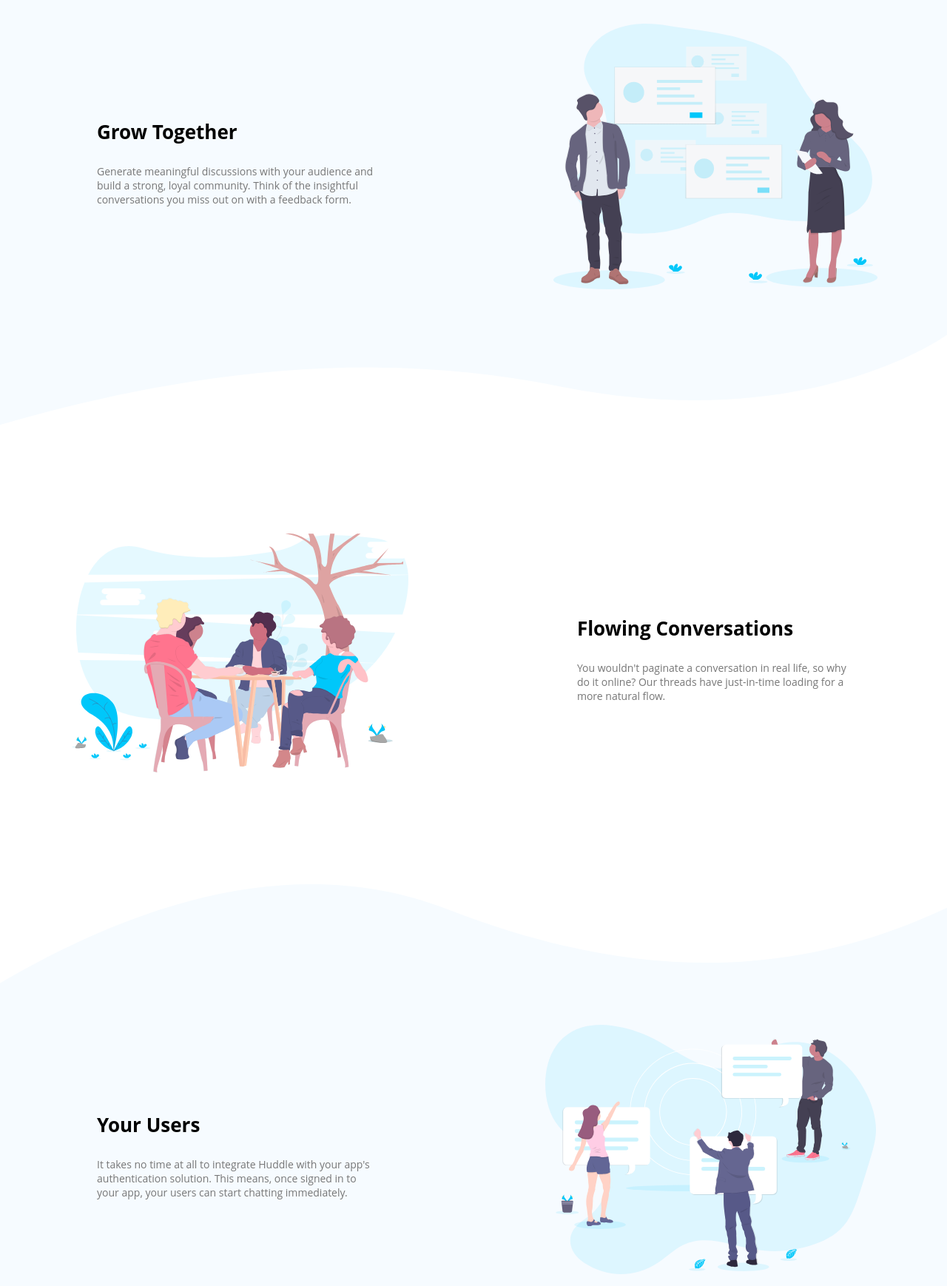
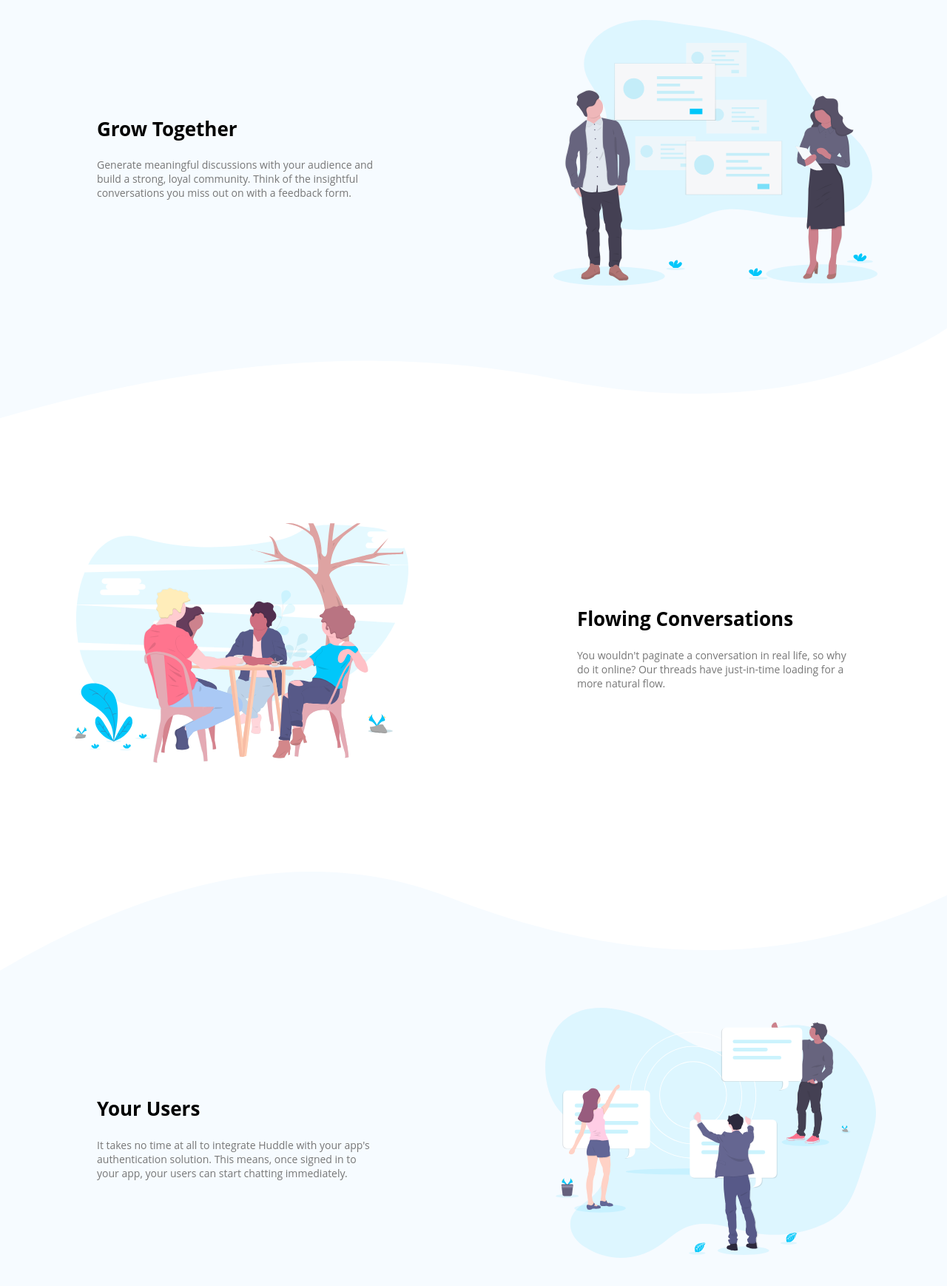
Before and after one commit to SushmitaChaudhari15/huddle-landing-page-with-curved-sections-master, a plain HTML site: page index.html in a window 1280 px wide. Shown: the part 1477-3215 px from the top of the page at 74% size. Drawn offline with Linux system fonts and the light colour scheme; a web font is replaced by a local one.

Commit message:
Changes in css

```diff
--- a/index.html
+++ b/index.html
@@ -169,9 +169,9 @@
       text-align: center;
     }
 
-    .grow-content .text-content h3,
-    .flowing-content .text-content h3,
-    .users-content .text-content h3 {
+    .grow-content .text-content h2,
+    .flowing-content .text-content h2,
+    .users-content .text-content h2 {
       font-size: 26px;
     }
 
@@ -420,13 +420,10 @@
         width: 83%;
       }
 
-      .flowing-content .text-content h3 {
+      .flowing-content .text-content h2 {
         font-size: 18px;
       }
 
-      .end-content h3 {
-        font-size: 30px;
-      }
 
       .footer-content {
         padding: 3% 35px 0 35px;
@@ -522,7 +519,7 @@
     <div class="grow-bg-top"></div>
     <div class="grow-content clearfix">
       <div class="text-content">
-        <h3>Grow Together </h3>
+        <h2>Grow Together </h2>
         <p>Generate meaningful discussions with your audience and build a strong, loyal community.
           Think of the insightful conversations you miss out on with a feedback form.
         </p>
@@ -538,7 +535,7 @@
         <img src="images/illustration-flowing-conversation.svg" alt="">
       </div>
       <div class="text-content">
-        <h3>Flowing Conversations</h3>
+        <h2>Flowing Conversations</h2>
         <p>You wouldn't paginate a conversation in real life, so why do it online? Our threads have
           just-in-time loading for a more natural flow.
         </p>
@@ -548,7 +545,7 @@
     <div class="user-bg-top"></div>
     <div class="users-content">
       <div class="text-content">
-        <h3>Your Users</h3>
+        <h2>Your Users</h2>
         <p>It takes no time at all to integrate Huddle with your app's authentication solution. This means,
           once signed in to your app, your users can start chatting immediately.
         </p>
@@ -600,7 +597,7 @@
         <p>To recieve tips on how to grow your community, sign up to our weekly newsletter. We’ll never
           send you spam or pass on your email address</p>
         <div class="subscribe">
-          <input type="text">
+          <input type="text" aria-label="Search">
           <button>Subscribe</button>
         </div>
       </div>
```
